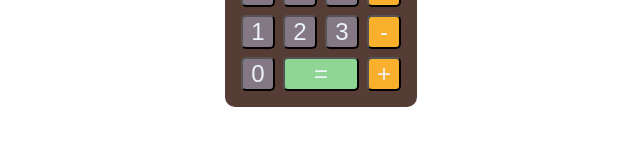
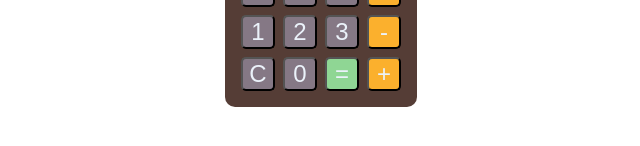
Before and after one commit to anak-ut/frontendmasters-introWebDeV3, a plain HTML site: page testing-grid/index.html in a window 1280 px wide. Shown: the part 420-566 px from the top of the page, without its empty margins (319-959 px from the left). Drawn offline with Linux system fonts and the light colour scheme.

Commit message:
menambah tombol "clear" C

```diff
--- a/testing-grid/index.html
+++ b/testing-grid/index.html
@@ -23,10 +23,11 @@
                 <button class="item op">:</button>
                 <button class="item item1">1</button>
                 <button class="item item2">2</button>
-                <button class="item opeq">=</button>
                 <button class="item item3">3</button>
                 <button class="item op">-</button>
+                <button class="item">C</button>
                 <button class="item item0">0</button>
+                <button class="item opeq">=</button>
                 <button class="item op">+</button>
         </div>
 
--- a/testing-grid/style.css
+++ b/testing-grid/style.css
@@ -94,10 +94,8 @@ p{
 }
 
 .opeq {
-	grid-column: 2 / span 2;
-	grid-row: 4;
+	/* grid-row: 4; */
 	background-color: #8fd694;
-	padding: 0 1rem;
 }
 
 .op {
```
